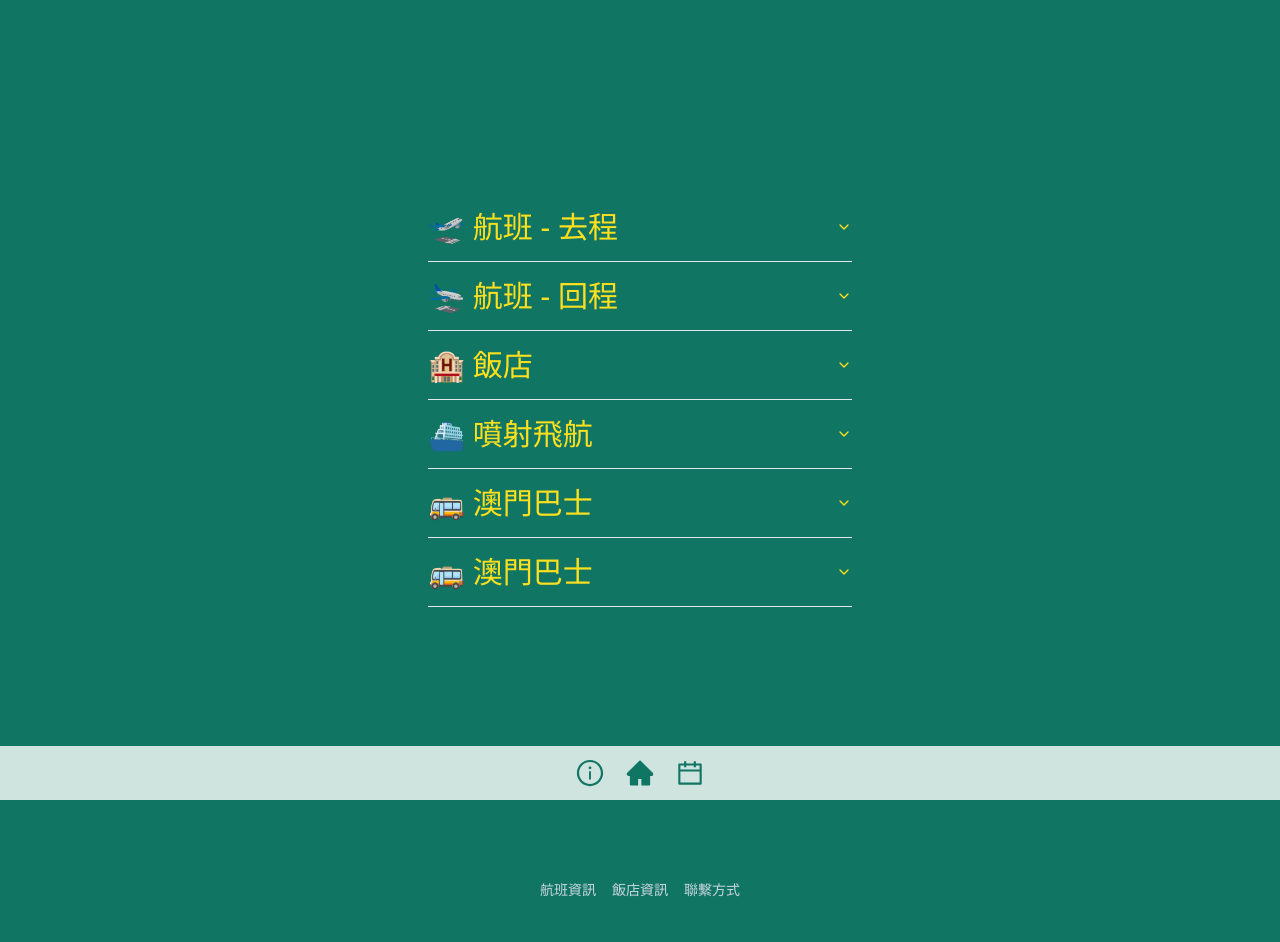
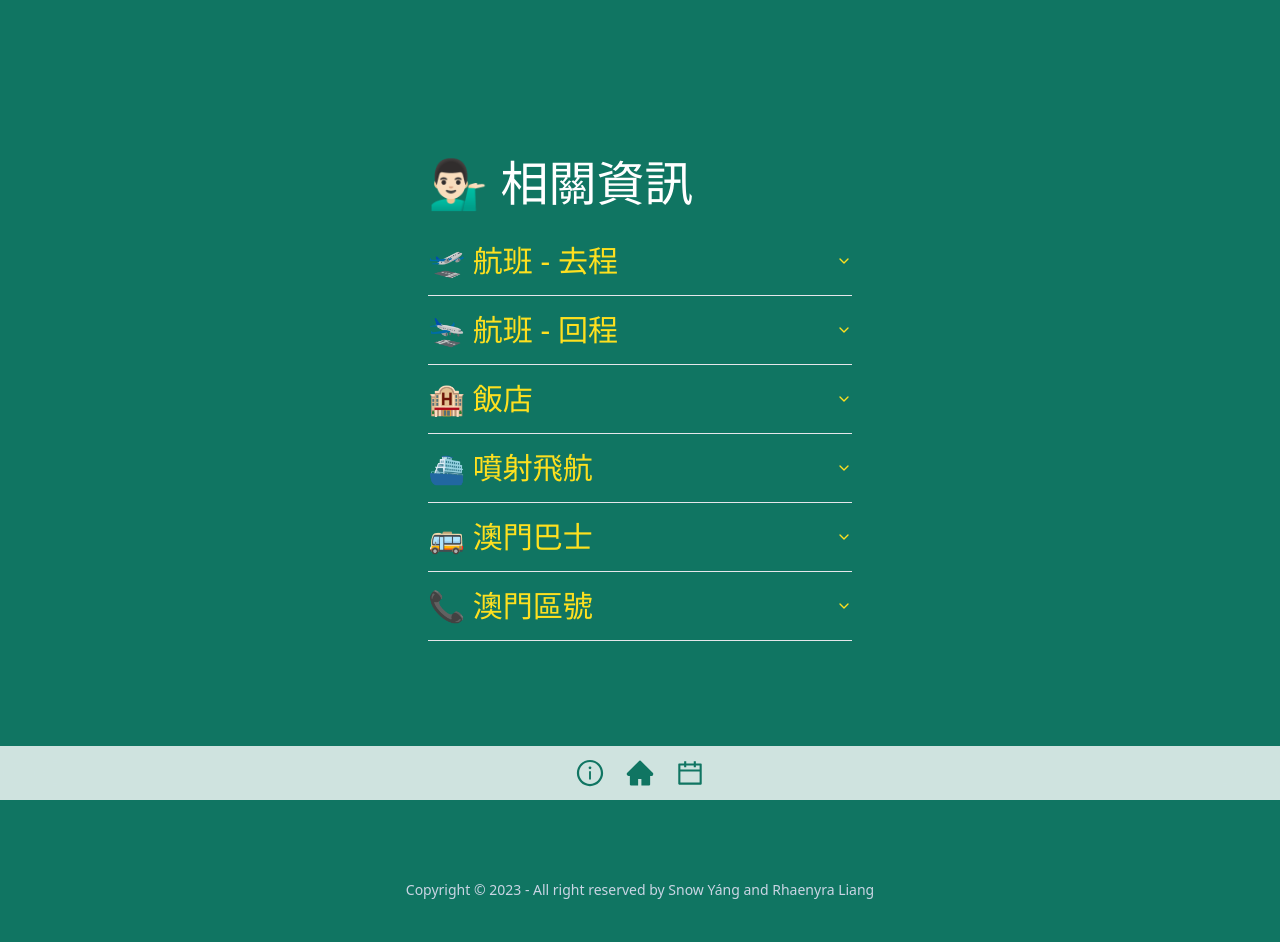
Before and after one commit to snow-t-m-yang/macau-trip-guide2023, a Next.js app: page /info in a window 1280 px wide. Shown: the top 942 px of the page. Built offline with nearby package versions, Linux system fonts and the light colour scheme.

Commit message:
chore: Fix day4 description

```diff
--- a/app/components/Footer.tsx
+++ b/app/components/Footer.tsx
@@ -2,20 +2,7 @@ import Link from "next/link";
 const Footer = () => {
   return (
     <footer className="p-10 pb-20 mt-10 bg-primary footer footer-center text-base-content">
-      <div className="grid grid-flow-col gap-4">
-        <Link href="/info#air" className="link link-hover">
-          航班資訊
-        </Link>
-        <Link href="/info#hotel" className="link link-hover">
-          飯店資訊
-        </Link>
-        <Link href="/info#contact" className="link link-hover">
-          聯繫方式
-        </Link>
-      </div>
-      <div>
-        Copyright © 2023 - All right reserved by Snow Yang and Rhaenyra Liang
-      </div>
+      Copyright © 2023 - All right reserved by Snow Yáng and Rhaenyra Liang
     </footer>
   );
 };
--- a/app/day1/page.tsx
+++ b/app/day1/page.tsx
@@ -14,7 +14,7 @@ const page = () => {
 
       {/* <CheckList /> */}
       <div className="min-h-[100dvh] text-2xl flex flex-col justify-center gap-5">
-        <h2 className="text-center  text-7xl text-secondary">澳門</h2>
+        <h2 className="text-center text-7xl text-secondary">澳門🇲🇴</h2>
         <div className="space-y-5 text-white text-start">
           <p>
             葡萄牙語：Macau，全稱澳門特別行政區
--- a/app/day4/page.tsx
+++ b/app/day4/page.tsx
@@ -55,7 +55,7 @@ const day4KLData: DayInfo[] = [
     place: "星光大道",
     image: "/day4/day4-star.jpeg",
     description: [
-      "仿傚了美國好萊塢的星光大道，為了表揚香港電影業界的傑出人士而建造的特色景點。",
+      "星光大道是香港表揚電影界重要人士所建造的海濱長廊，最大特色就是媲美好萊塢星光大道留下傑出電影工作者的大名和手印，依照年代順序排列鑲嵌在星光大道的紀念牌匾上。受表揚人士須具備「在香港電影業具頂尖地位」、「曾為香港電影業作出重大貢獻」、「業內備受推崇及資深的人士」等三樣條件才可獲得提名和投票",
     ],
     id: uuidv4(),
   },
@@ -71,7 +71,10 @@ const day4KLData: DayInfo[] = [
   {
     place: "波鞋街",
     image: "/day4/day4-sneaker.jpeg",
-    description: ["廣東話「波」就是「球」的意思，所以波鞋街就是球鞋街。"],
+    description: [
+      "廣東話「波」就是「球」的意思，所以波鞋街就是球鞋街。",
+      "波鞋街（英語：Sneakers Street）是香港九龍油尖旺區旺角登打士街至亞皆老街之一段花園街的俗稱，是處旅遊景點及購物熱門地點。整段波鞋街長約150米，有逾50間售賣運動鞋和運動用品的店舖。波鞋街的商鋪自1980年代開始，因為香港掀起了運動服裝熱潮而開始發展，逐漸形成了今日的一處特色購物區域。",
+    ],
     id: uuidv4(),
   },
   {
@@ -96,7 +99,7 @@ const Day4page = () => {
   return (
     <section className="flex flex-col justify-center px-3 gap-9">
       <div className="min-h-[100dvh] flex flex-col justify-center gap-5">
-        <h1 className="py-2 text-7xl bg-secondary text-primary">香港日</h1>
+        <h1 className="py-2 text-7xl bg-secondary text-primary">香港日🇭🇰</h1>
 
         {/* Whole Map */}
 
--- a/app/info/page.tsx
+++ b/app/info/page.tsx
@@ -42,16 +42,18 @@ const infoData: InfoType[] = [
     id: uuidv4(),
   },
   {
-    name: "🚌 澳門巴士",
-    description: "澳門巴士路線",
-    url: "https://motransportinfo.com/zh/search",
+    name: "📞 澳門區號",
+    description: "+853",
+    url: "https://www.google.com/search?q=%E6%BE%B3%E9%96%80%E5%8D%80%E8%99%9F&sourceid=chrome&ie=UTF-8",
     id: uuidv4(),
   },
 ];
 
 const Infopage = () => {
   return (
-    <div className="flex flex-col justify-center min-h-screen px-3">
+    <div className="flex flex-col justify-center min-h-screen gap-5 px-3">
+      <h1 className="text-5xl">💁🏻‍♂️ 相關資訊</h1>
+      <div>
         {infoData.map((data) => (
           <Accordion id={data.id} type="single" collapsible>
             <AccordionItem value={data.name}>
@@ -59,15 +61,15 @@ const Infopage = () => {
                 {data.name}
               </AccordionTrigger>
               <AccordionContent className="text-xl">
-              <p>{data.description}</p>
                 <Link className="text-info" href={data.url}>
-                👉 網址
+                  {data.description}
                 </Link>
               </AccordionContent>
             </AccordionItem>
           </Accordion>
         ))}
       </div>
+    </div>
   );
 };
 export default Infopage;
```
Lines whose indentation alone changed are shown as unchanged.
